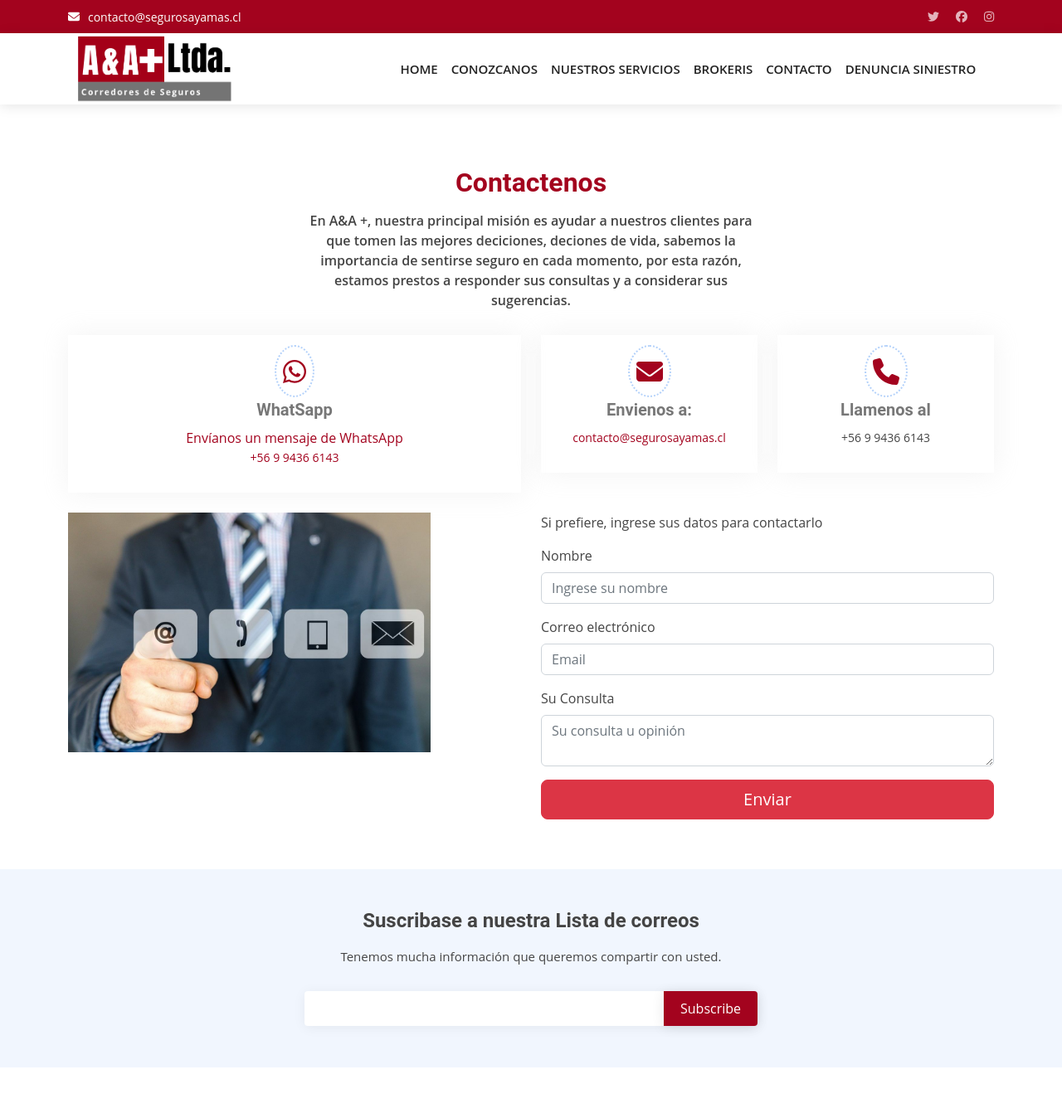
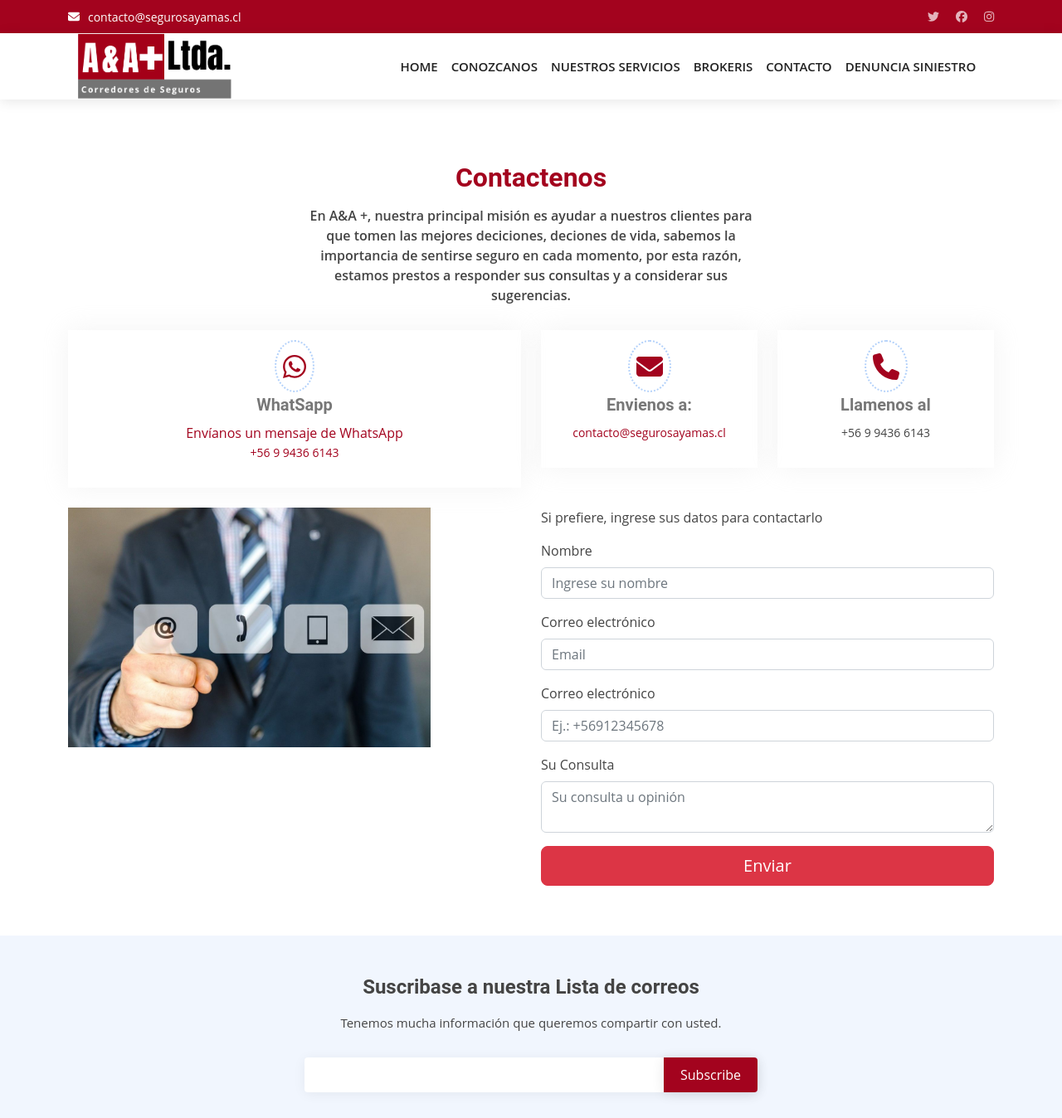
Before and after one commit to ramosaqueda/segurosayamas, a React (Create React App) app: page /contact in a window 1280 px wide. Shown: the top 1348 px of the page at 83% size. Built offline with nearby package versions, Linux system fonts and the light colour scheme.

Commit message:
actualiza contact

```diff
--- a/package.json
+++ b/package.json
@@ -3,6 +3,7 @@
   "version": "0.1.0",
   "private": true,
   "dependencies": {
+    "@emailjs/browser": "^3.6.2",
     "@fortawesome/fontawesome-svg-core": "^6.1.1",
     "@fortawesome/free-brands-svg-icons": "^6.1.1",
     "@fortawesome/free-regular-svg-icons": "^6.1.1",
--- a/src/App.js
+++ b/src/App.js
@@ -5,12 +5,12 @@ import Topbar from './components/Topbar';
 import Navbar from './components/Navbar';
 import Footer from './components/Footer';
 import Seguros from './components/Seguros';
- //pages
+
+//pages
 import Homepage from './pages/Homepage';
 import About from './pages/About';
 import Services from './pages/Services';
-import Contact from './pages/Cotact';
-
+import Contact from './pages/Contact';
 import Brokeris from './pages/brokeris';
 
 function App() {
--- a/src/assets/css/style.css
+++ b/src/assets/css/style.css
@@ -26,10 +26,8 @@ h6 {
 }
 
 .brokeris {
-
   width: 20em;
   padding: 20px;
-
 }
 
 /*--------------------------------------------------------------
@@ -170,18 +168,12 @@ h6 {
   background: #fff;
   transition: all 0.5s;
   z-index: 997;
-  height: 86px;
   box-shadow: 0px 2px 15px rgba(0, 0, 0, 0.1);
   display: flex;
-  justify-content:space-around
+  justify-content: space-around;
 }
 #header.fixed-top {
   height: 70px;
-}
-
-#header.fixed button {
-  background-color: #0d58ba;
-  transition: 3s ease-in-out;
 }
 
 #header .logo {
@@ -216,10 +208,7 @@ h6 {
   padding: 0;
 
   z-index: 1;
-
-
-}
-
+}
 
 .navbar a,
 .navbar a:focus {
@@ -241,7 +230,6 @@ h6 {
   margin-left: 5px;
 }
 
-
 .navbar > ul > li > a:before {
   content: '';
   position: absolute;
@@ -253,7 +241,6 @@ h6 {
   visibility: hidden;
   width: 0px;
   transition: all 0.3s ease-in-out 0s;
-
 }
 .navbar a:hover:before,
 .navbar li:hover > a:before,
@@ -266,12 +253,10 @@ h6 {
 .navbar .active:focus,
 .navbar li:hover > a {
   color: #a3031e;
-  -webkit-box-shadow: 0px 14px 0px -10px rgba(209,8,8,1);
-  -moz-box-shadow: 0px 14px 0px -10px rgba(209,8,8,1);
-  box-shadow: 0px 14px 0px -10px rgba(209,8,8,1);
-
-}
-
+  -webkit-box-shadow: 0px 14px 0px -10px rgba(209, 8, 8, 1);
+  -moz-box-shadow: 0px 14px 0px -10px rgba(209, 8, 8, 1);
+  box-shadow: 0px 14px 0px -10px rgba(209, 8, 8, 1);
+}
 
 .navbar .dropdown ul {
   display: block;
@@ -297,7 +282,6 @@ h6 {
 }
 .navbar .dropdown ul a i {
   font-size: 12px;
-
 }
 .navbar .dropdown ul a:hover,
 .navbar .dropdown ul .active:hover,
@@ -321,7 +305,6 @@ h6 {
   visibility: visible;
 }
 
-
 @media (max-width: 1366px) {
   .navbar .dropdown .dropdown ul {
     left: -90%;
@@ -344,8 +327,6 @@ h6 {
   .mobile-nav-toggle {
     display: block;
   }
-
-
 }
 
 .navbar-mobile {
@@ -386,19 +367,19 @@ h6 {
   color: #222222;
 }
 
-.navbar-mobile>ul>li {
+.navbar-mobile > ul > li {
   padding: 0;
 }
 
 .navbar-mobile a:hover:before,
-.navbar-mobile li:hover>a:before,
+.navbar-mobile li:hover > a:before,
 .navbar-mobile .active:before {
   visibility: hidden;
 }
 
 .navbar-mobile a:hover,
 .navbar-mobile .active,
-.navbar-mobile li:hover>a {
+.navbar-mobile li:hover > a {
   color: #106eea;
 }
 
@@ -433,15 +414,13 @@ h6 {
 
 .navbar-mobile .dropdown ul a:hover,
 .navbar-mobile .dropdown ul .active:hover,
-.navbar-mobile .dropdown ul li:hover>a {
+.navbar-mobile .dropdown ul li:hover > a {
   color: #106eea;
 }
 
-.navbar-mobile .dropdown>.dropdown-active {
+.navbar-mobile .dropdown > .dropdown-active {
   display: block;
 }
-
-
 
 /*--------------------------------------------------------------
   # Hero Section
--- a/src/components/Navbar.jsx
+++ b/src/components/Navbar.jsx
@@ -1,8 +1,6 @@
 import React from 'react';
 import logo from '../assets/images/logo.png';
 import { useState, useEffect } from 'react';
-
-
 
 const Navbar = () => {
   const [stickyClass, setStickyClass] = useState('');
@@ -20,35 +18,39 @@ const Navbar = () => {
     }
   };
 
-
-
-
-
   return (
-    <header id="header" className={`d-flex align-items-center ${stickyClass}`}>
+    <>
+      <div id="header">
         <div>
           <a className="navbar-brand logo" href="/">
             <img src={logo} alt="" />
           </a>
         </div>
-    <nav className="navbar navbar-expand-lg" id="navbar">
+        <nav className="navbar navbar-expand-lg">
           <div className="container-fluid">
-
-      <button className="navbar-toggler" type="button" data-bs-toggle="collapse" data-bs-target="#navbarSupportedContent" aria-controls="navbarSupportedContent" aria-expanded="false" aria-label="Toggle navigation">
+            <button
+              className="navbar-toggler"
+              type="button"
+              data-bs-toggle="collapse"
+              data-bs-target="#navbarSupportedContent"
+              aria-controls="navbarSupportedContent"
+              aria-expanded="false"
+              aria-label="Toggle navigation"
+            >
               <span className="navbar-toggler-icon"></span>
             </button>
 
-      <div className="collapse navbar-collapse" id="navbarSupportedContent">
+            <div
+              className="collapse navbar-collapse"
+              id="navbarSupportedContent"
+            >
               <ul className="navbar-nav me-auto mb-2 mb-lg-0">
                 <li className="nav-item">
-
                   <a className="nav-link   " href="/">
                     HOME
                   </a>
-
                 </li>
                 <li className="nav-item">
-
                   <a className="nav-link " href="/about">
                     CONOZCANOS
                   </a>
@@ -75,20 +77,13 @@ const Navbar = () => {
                   </a>
                 </li>
               </ul>
-
             </div>
           </div>
         </nav>
-  </header>
-
-
-
-
-
-
+      </div>
+    </>
   );
 };
-
 
 /*
 
--- a/src/pages/Cotact.jsx
+++ b/src/pages/Contact.jsx
@@ -1,4 +1,5 @@
-import { useEffect } from 'react';
+import { useEffect, useRef } from 'react';
+import emailjs from '@emailjs/browser';
 import { FontAwesomeIcon } from '@fortawesome/react-fontawesome';
 
 import { faEnvelope, faPhone } from '@fortawesome/free-solid-svg-icons';
@@ -7,11 +8,33 @@ import { faWhatsapp } from '@fortawesome/free-brands-svg-icons';
 import AOS from 'aos';
 import 'aos/dist/aos.css';
 
-const Cotact = () => {
+const Contact = () => {
+  const form = useRef();
   useEffect(() => {
     AOS.init();
     AOS.refresh();
   }, []);
+
+  const sendEmail = (e) => {
+    e.preventDefault();
+    //emailjs.sendForm('YOUR_SERVICE_ID', 'YOUR_TEMPLATE_ID', form.current, 'YOUR_PUBLIC_KEY')
+
+    emailjs
+      .sendForm(
+        'service_itrydx9',
+        'template_smw30d1',
+        form.current,
+        't56Uo3SD0XBm7GAxx'
+      )
+      .then(
+        (result) => {
+          console.log(result.text);
+        },
+        (error) => {
+          console.log(error.text);
+        }
+      );
+  };
   return (
     <section id="contact" className="contact">
       <div className="container" data-aos="fade-up">
@@ -37,9 +60,13 @@ const Cotact = () => {
               </i>
               <h3>WhatSapp</h3>
 
-              <a href="https://api.whatsapp.com/send?phone=56994366143" target="_blank">Envíanos un mensaje de WhatsApp <p>+56 9 9436 6143</p></a>
-
-
+              <a
+                href="https://api.whatsapp.com/send?phone=56994366143"
+                target="_blank"
+                rel="noopener noreferrer"
+              >
+                Envíanos un mensaje de WhatsApp <p>+56 9 9436 6143</p>
+              </a>
             </div>
           </div>
 
@@ -51,7 +78,7 @@ const Cotact = () => {
               </i>
               <h3>Envienos a:</h3>
               <a href="mailto:contacto@segurosayamas.cl">
-              <p>contacto@segurosayamas.cl</p>
+                <p>contacto@segurosayamas.cl</p>
               </a>
             </div>
           </div>
@@ -76,15 +103,16 @@ const Cotact = () => {
 
           <div className="col-lg-6">
             <p>Si prefiere, ingrese sus datos para contactarlo</p>
-            <form id="contactForm">
+            <form id="contactForm" ref={form} onSubmit={sendEmail}>
               <div className="mb-3">
                 <label className="form-label" htmlFor="name">
                   Nombre
                 </label>
                 <input
                   className="form-control"
-                  id="name"
                   type="text"
+                  name="from_name"
+                  id="from_name"
                   placeholder="Ingrese su nombre"
                 />
               </div>
@@ -95,9 +123,23 @@ const Cotact = () => {
                 </label>
                 <input
                   className="form-control"
-                  id="emailAddress"
                   type="email"
                   placeholder="Email"
+                  name="from_email"
+                  id="from_email"
+                />
+              </div>
+
+              <div className="mb-3">
+                <label className="form-label" htmlFor="phone">
+                  Correo electrónico
+                </label>
+                <input
+                  className="form-control"
+                  type="tel"
+                  placeholder="Ej.: +56912345678"
+                  name="telefono"
+                  id="telefono"
                 />
               </div>
 
@@ -110,13 +152,18 @@ const Cotact = () => {
                   id="message"
                   type="text"
                   placeholder="Su consulta u opinión"
+                  name="message"
                 >
                   {}
                 </textarea>
               </div>
 
               <div className="d-grid">
-                <button className="btn btn-danger btn-lg" type="submit">
+                <button
+                  className="btn btn-danger btn-lg"
+                  type="submit"
+                  value="Send"
+                >
                   Enviar
                 </button>
               </div>
@@ -128,4 +175,4 @@ const Cotact = () => {
   );
 };
 
-export default Cotact;
+export default Contact;
```
Also changed, not shown: src/components/ContactUs.jsx (added, +40 -0 lines), 1 other file (tests, documents, lock files or other folders). Lines whose indentation alone changed are shown as unchanged.
